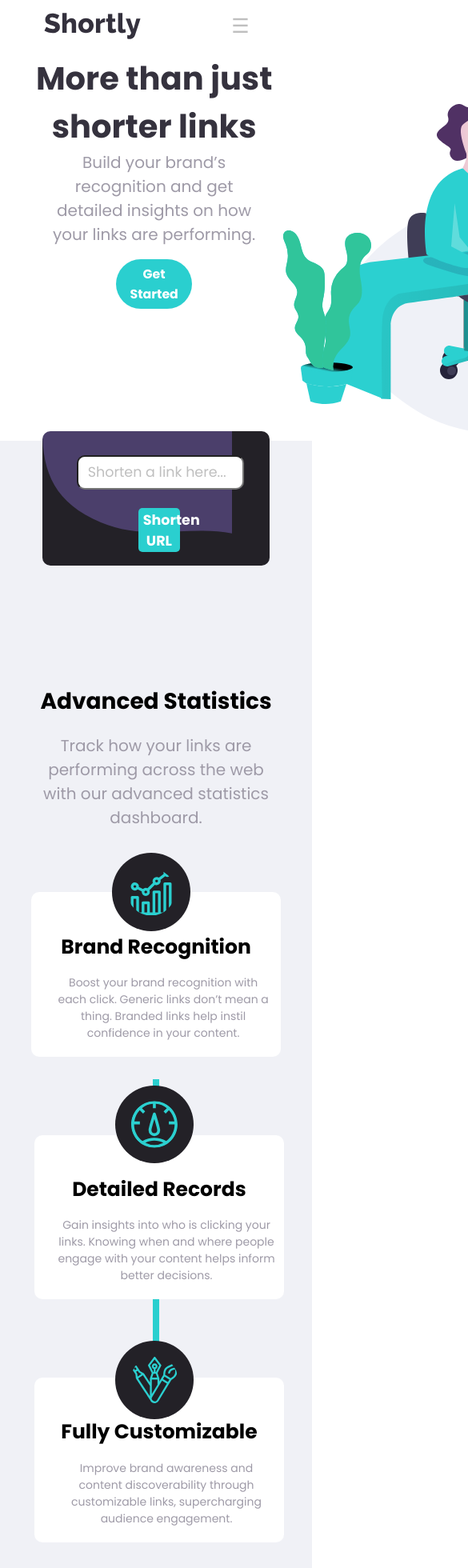
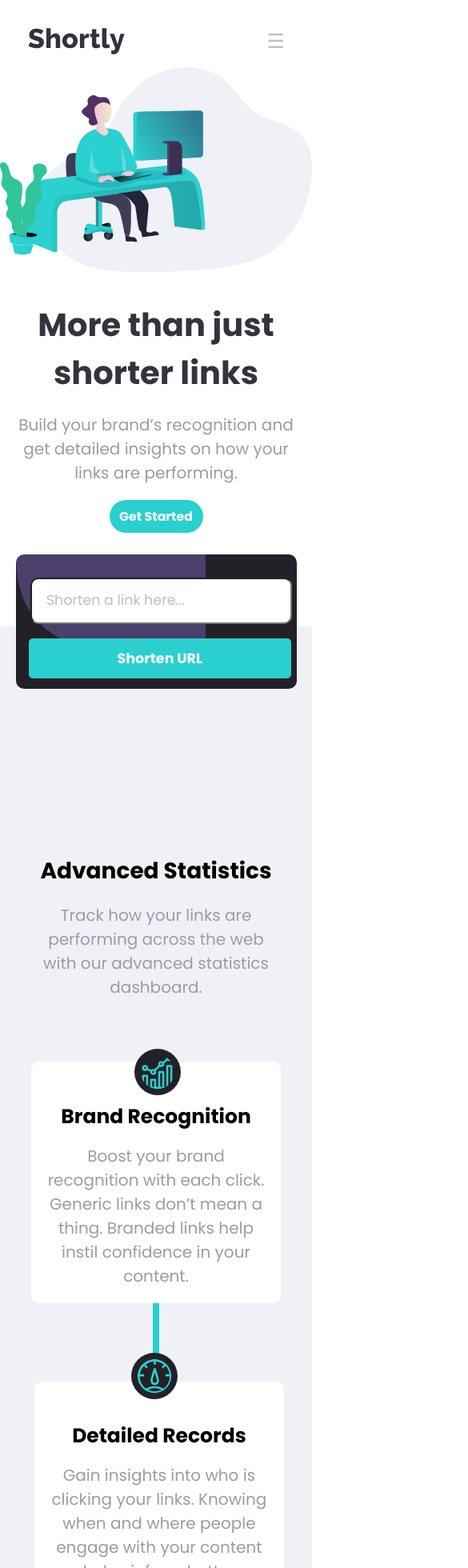
Before and after one commit to blremilie/api, a React (Create React App) app: page / in a window 390 px wide. Shown: the top 1960 px of the page at 80% size, 585 px wide, since content can reach past the window. Built offline with nearby package versions, Linux system fonts and the light colour scheme.

Commit message:
responsive terminée

```diff
--- a/public/index.html
+++ b/public/index.html
@@ -11,19 +11,20 @@
 <body>
   <header>
   <nav>
-      <img class="top_logo" src="./images/logo.svg" alt="logo shortly">
-      <div id="hamburger"onclick="toggleMenu()"><label id="menu">&#9776;</label></div>
+    <img id="top_logo" src="./images/logo.svg" alt="logo shortly">
+      <div id="hamburger"><span id="menu-burger">&#9776;</span></div>
         <div id="menu">
           <ol id="option">
             <li><a href="#">Features</a></li>
             <li><a href="#">Pricing</a></li>
             <li><a href="#">Resources</a></li>
           </ol>
+          <hr id="nav-hr">
           <ol id="inscription">
             <li><a href="#">Login</a></li>
             <li><a href="#"><span>SignUp</span></a></li>
           </ol>
-
+        </div>
   </nav>
   <div id="up">
     <div id="image_working">
@@ -37,6 +38,7 @@
     </div>
   </div>
   </div>
+  </header>
   <div id="root"></div>
   <div id="down">
     <h2>Advanced Statistics</h2>
@@ -61,7 +63,7 @@
       <p class="paragraph_3">Improve brand awareness and content discoverability through customizable
       links, supercharging audience engagement.</p>
   </div>
-  <hr/>
+  <hr id="hr"/>
   </div>
   </div>
 
@@ -74,28 +76,28 @@
     <img src="./images/logo.svg" id="footer_logo" alt="logo shortly">
     <section id="features">
       <h5> Features </h5>
-      <ol class="ol_footer">
+      <ul class="ul_footer">
         <li class="footer"><a href=#>Link Shortening</a></li>
         <li class="footer"><a href=#>Branded Links</a></li>
         <li class="footer"><a href=#>Analystics</a></li>
-      </ol>
+      </ul>
     </section>
     <section id="ressources">
       <h5> Ressources </h5>
-      <ol class="ol_footer">
+      <ul class="ul_footer">
         <li class="footer"><a href=#>Blog</a></li>
         <li class="footer"><a href=#>Developers</a></li>
         <li class="footer"><a href=#>Supports</a></li>
-      </ol>
+      </ul>
     </section>
     <section id="company">
       <h5> Company </h5>
-      <ol class="ol_footer">
+      <ul class="ul_footer">
         <li class="footer"><a href=#>About</a></li>
         <li class="footer"><a href=#>Our Team</a></li>
         <li class="footer"><a href=#>Careers</a></li>
         <li class="footer"><a href=#>Contacts</a></li>
-      </ol>
+      </ul>
     </section>
     <section id="logos">
       <a href="#"><img src="./images/icon-facebook.svg" alt="icon-facebook"></a>
--- a/public/script/script.js
+++ b/public/script/script.js
@@ -1,6 +1,11 @@
-function toggleMenu() {
-    var hamburger = document.getElementById("hamburger");
-    hamburger.classList.toggle("active");
+let menu = document.getElementById("menu");
+let hamburger = document.getElementById("hamburger");
+
+hamburger.addEventListener('click', function(e){
+  if(menu.classList.toggle('active')) {
+    menu.style.display = "block";
   }
-
-  toggleMenu()
+  else {
+    menu.style.display = "none";
+  }
+});
--- a/public/style/style.css
+++ b/public/style/style.css
@@ -110,7 +110,7 @@ h5{
 
 /*Début style top_logo*/
 
-.top_logo{
+#top_logo{
     margin-left: 5%;
 }
 
@@ -128,6 +128,14 @@ h5{
 }
 
 /*Fin style option*/
+
+/*Début style nav-hr*/
+
+#nav-hr{
+    display: none;
+}
+
+/*Fin style nav-hr*/
 
 /*Début style inscription*/
 
@@ -271,6 +279,7 @@ h5{
     height: 38%;
     width: 20%;
 }
+
 /*Fin style submit_button*/
 
 /*Début style label*/
@@ -351,6 +360,16 @@ h5{
     word-wrap: break-word;
 }
 
+/*Début style hr-react*/
+
+.hr-react{
+    display: none;
+}
+
+/*Fin style hr-react*/
+
+/*Début style item-shorten*/
+
 #item-shorten{
     color:hsl(180, 66%, 49%);
     justify-content: space-between;
@@ -358,6 +377,8 @@ h5{
     margin-left: 2%;
     word-wrap: break-word;
 }
+
+/*Fin style item-shorten*/
 
 /*Début style paragraph_2*/
 
@@ -477,7 +498,7 @@ h5{
 
 /*Début style hr*/
 
-hr{
+#hr{
     background-color:hsl(180, 66%, 49%);
     border: none;
     width: 50%;
@@ -544,16 +565,16 @@ hr{
 
 /*Fin style footer_logo*/
 
-/*Début style ol_footer*/
+/*Début style ul_footer*/
 
-.ol_footer{
+.ul_footer{
     list-style-type: none;
     padding: 0%;
     line-height: 30px;
     margin-top: 10%;
 }
 
-/*Fin style ol_footer*/
+/*Fin style ul_footer*/
 
 /*Début style features*/
 
@@ -648,91 +669,129 @@ a:hover{
 @media all and (min-width: 375px) and (max-width: 1440px) {
 
 nav{
-    width: 100%;
-    height: 5%;
-    display: flex;
-    flex-direction: row;
-    justify-content: space-between;
+    width: 85%;
+    height: 10%;
+    margin-top: 5%;
+    align-items: center;
+}
+
+#top_logo{
+    margin-left: 0%;
+}
+
+#hamburger {
+    display: block;
+}
+
+#menu-burger{
+    background-color: white;
+    color:hsl(0, 0%, 75%);
+    font-size: 25px;
+    margin: -50%;
+}
+
+#menu {
+    display: none;
+    background-color: rgba(58,48,83,255);
+    border-radius: 20px;
+    height: 270px;
+    width: 340px;
+    position: absolute;
+    top: 80px;
 }
 
 #option{
-    display: none;
+    display: flex;
+    flex-direction: column;
+    width: 100%;
+    padding: 0%;
+    margin-top: 5%;
+    margin-bottom: 5%;
+}
+
+#nav-hr{
+    display: flex;
+    color: hsl(0, 0%, 75%);
+    width: 80%;
+    height: 1%;
+    border-bottom: none;
+    border-right: none;
+    border-left: none;
+    margin-left: 10%;
 }
 
 #inscription{
-    display: none;
+    display: flex;
+    flex-direction: column;
+    line-height: 100%;
+    width: 100% ;
+    padding: 0%;
+    margin-top: 5%;
 }
 
-#menu{
-    width: 0%;
-    height: 0%;
-    font-size: 25px;
-    display: block;
+#span{
+    width: 100%;
+    height: 1%;
 }
 
-#hamburger{
-   display: block;
-   color:hsl(0, 0%, 75%);
+li{
+    width: 100%;
+    height: 10%;
+    line-height: 35px;
+    font-size: 30px;
 }
 
-#hamburger:active{
-    display: block;
-}
-
-#menu:active{
-    width: 50%;
-    height: 20%;
-    position: absolute;
-    z-index: 1;
-    background-color:hsl(260, 8%, 14%);
-}
-
-#option :active{
-    display: flex;
-    flex-direction: column;
-    position: relative;
-    z-index: 2;
-}
-
-#inscription :active{
-    display: flex;
-    flex-direction: column;
-    position: relative;
-    z-index: 2;
+span{
+    padding: 2%;
+    width: 80%;
 }
 
 header{
     display: flex;
     flex-direction: column;
+}
+
+#up{
+    display: flex;
+    flex-direction: column;
+    width: 100%;
     margin: 0%;
 }
 
 #top{
-    margin: 0%;
     display: flex;
     align-items: center;
-    padding: 1%;
+    margin-left: 0%;
 }
 
 #image_working{
-    width: 10%;
-    height: 10%;
+    width: 100%;
+    height: 100%;
+}
+
+img{
+    height: auto;
+    max-width: 100%;
 }
 
 h1{
     font-size: 40px;
     text-align: center;
+    width: 87%;
+    margin-top: 8%;
 }
 
 p{
     font-size: 20px;
     text-align: center;
+    margin-top: 5%;
 }
 
 #button{
     width: 50%;
     font-size: 25px;
     padding: 2%;
+    margin-top: 5%;
 }
 
 #form{
@@ -744,26 +803,75 @@ p{
     align-items: center;
     justify-content: space-around;
     padding: 3%;
+    margin-top: 30%;
+    width: 90%;
 }
 
 #url{
-    width: 80%;
-    height: 30%;
+    align-items: center;
+    justify-content: center;
+    width: 100%;
+    height: 40%;
+    border-radius: 10px;
 }
 
-#submit{
-    width: 75%;
-    height: 30%;
+#submit_button{
+    width: 100%;
+    height: 35%;
 }
 
 #error{
     width: 50%;
-    top:45%;
-    left:-6%
+    top:40%;
+    left:-18%
+}
+
+#ul-react{
+    height: 100%;
+    width: 95%;
+    margin-left: 4%;
+    margin-top: -20%;
+    padding: 0%;
+}
+
+.hr-react{
+    display: flex;
+    margin-top: 2%;
+    width: 95%;
+    height: 2%;
+    color: hsl(0, 0%, 60%);
+}
+
+#li-react{
+    width: 95%;
+    display: flex;
+    flex-direction: column;
+    align-items: flex-start;
+}
+
+#item-baseUrl {
+    width: 100%;
+    text-overflow: clip;
+    overflow: hidden;
+    white-space: nowrap;
+}
+
+#item-shorten{
+    margin-left: 0%;
+    margin-bottom: 2%;
+    text-align: start;
+}
+
+.copy-button{
+    width: 90%;
+    height: 10%;
+    margin-top: 2%;
+    font-size: 20px;
+    align-self: center;
 }
 
 #down{
-    margin-top: -30%;
+    margin-top: 0%;
     display: flex;
     flex-direction: column;
     justify-content: center;
@@ -795,11 +903,11 @@ h2{
 }
 
 #img_logo1{
-    width: 25%;
-    padding: 5%;
+    width: 15%;
+    padding: 2%;
     position:absolute;
-    top: 3%;
-    left: 36%;
+    top: 5%;
+    left: 43%;
 }
 
 #first{
@@ -807,15 +915,16 @@ h2{
     border-radius: 10px;
     text-align: center;
     padding: 1%;
+    margin: 0%;
     margin-top: 20%;
 }
 
 #img_logo2{
-    width: 25%;
-    padding: 5%;
+    width: 15%;
+    padding: 2%;
     position:absolute;
-    top: 33%;
-    left: 37%;
+    top: 36%;
+    left: 42%;
 }
 
 #second{
@@ -827,11 +936,11 @@ h2{
 }
 
 #img_logo3{
-    width: 25%;
-    padding: 5%;
+    width: 15%;
+    padding: 2%;
     position:absolute;
-    top: 66%;
-    left: 2%;
+    top: 67%;
+    left: 7%;
 }
 
 #third{
@@ -848,15 +957,16 @@ h3{
     margin-left: 0%;
 }
 
-#paragraph_3{
-    font-size: 18px;
-    margin-left: 0%;
+.paragraph_3{
+    font-size: 20px;
+    margin: 0%;
 }
 
-hr{
+#hr{
     height: 50%;
     width: 2%;
-    margin-top: 80%;
+    margin-top: 60%;
+    align-items: center;
 }
 
 #boost{
@@ -888,32 +998,39 @@ footer{
     flex-direction: column;
     align-items: center;
     justify-content: space-between;
+    text-align: center;
 }
 
 #footer_logo{
     width: 30%;
     height: 30%;
     margin-left: 0%;
+    margin-bottom: 0%;
 }
 
 h5{
     font-size: 20px;
 }
 
-.footer{
-    text-align:justify;
-}
-
 #features{
     margin-left: 0%;
+    margin-top: 5%;
+    width: 100%;
+    text-align: center;
 }
 
 #ressources{
     margin-left: 0%;
+    margin-top: 5%;
+    width: 100%;
+    text-align: center;
 }
 
 #company{
     margin-left: 0%;
+    margin-top: 5%;
+    width: 100%;
+    text-align: center;
 }
 
 #logos{
@@ -922,6 +1039,22 @@ h5{
     margin-bottom: 20%;
 }
 
+.footer{
+    text-align: center;
+
+}
+
+.ul_footer{
+    text-align: center;
+    margin-top: 2%;
+}
+
+a{
+    text-align: center;
+    justify-content: center;
+    font-weight: 300;
+}
+
 }
 
 /*Fin style responsive*/
--- a/src/App.js
+++ b/src/App.js
@@ -71,6 +71,7 @@ export default function App() {
                 {tabUrl.map((item, index) => (
                     <li id="li-react" key={index}>
                         <p id="item-baseUrl">{item.baseUrl}</p>
+                        <hr className="hr-react"/>
                         <p id="item-shorten">{item.shorten}</p>
                         <button type="button" id={`copy-button-${index}`}
                         className='copy-button'
```
Lines whose indentation alone changed are shown as unchanged.
